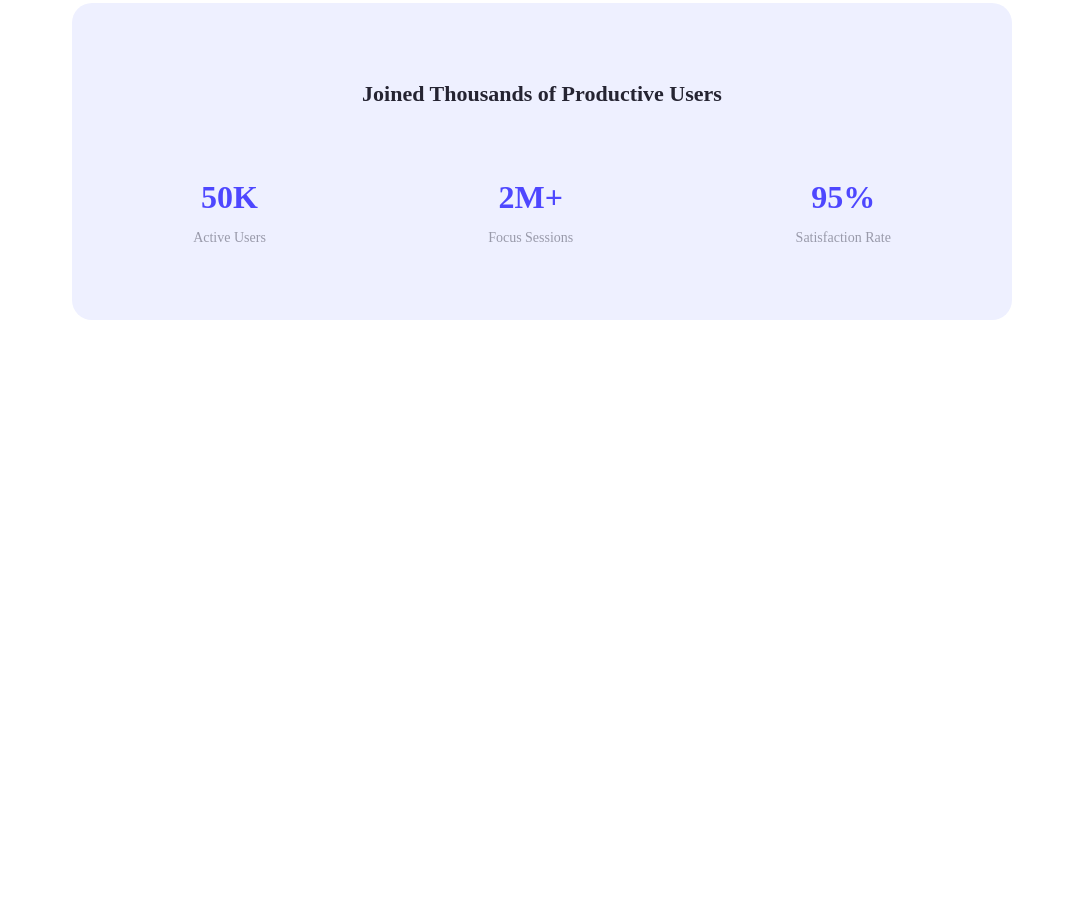
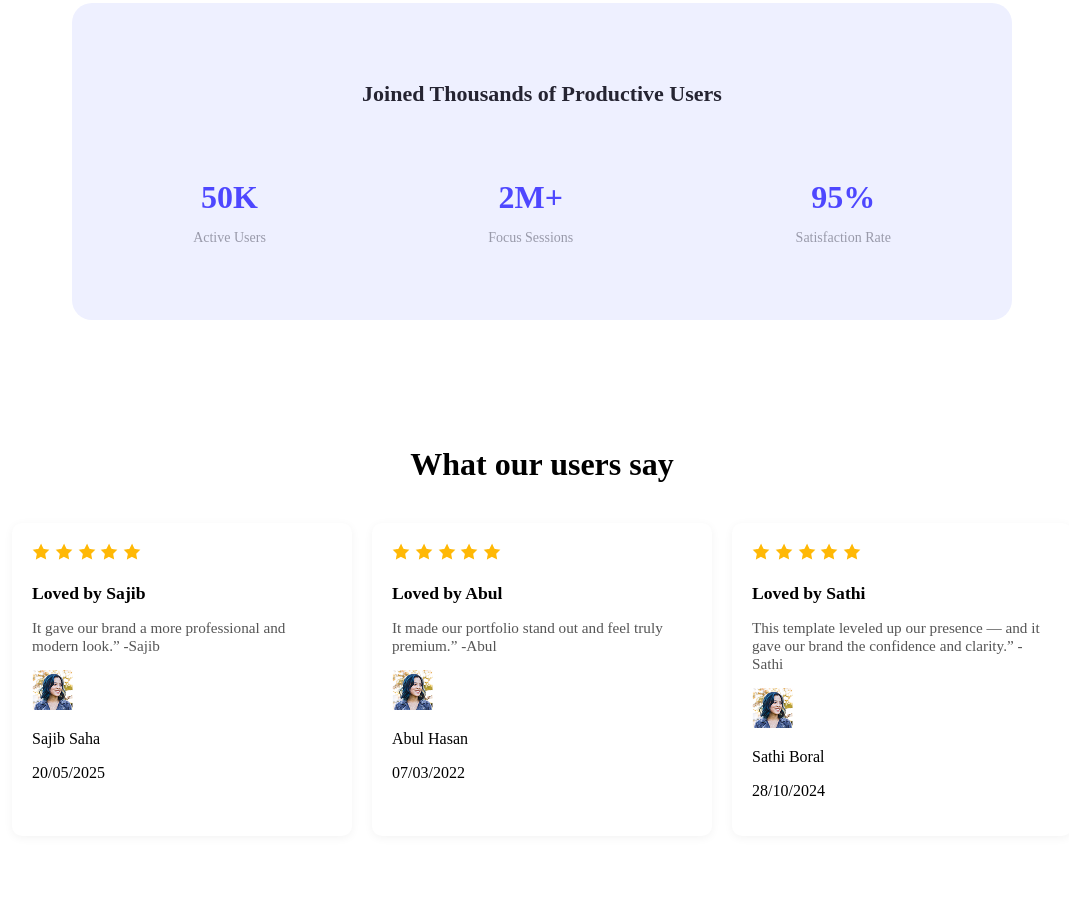
Before and after one commit to SajibSaha207/Assignment-01, a plain HTML site: page index.html in a window 1280 px wide. Shown: the part 1193-2092 px from the top of the page, without its empty margins (98-1167 px from the left). Before the commit the page ends 1553 px from the top, so only its background shows below. Drawn offline with Linux system fonts and the light colour scheme.

Commit message:
Added Feedback section

```diff
--- a/index.html
+++ b/index.html
@@ -55,6 +55,82 @@
   </div>
 </section>
 
+ <!-- Users' Feedback Section -->
+  <section class="feedback-section">
+    <h2 class="feedback-title">What our users say</h2>
+
+    <div class="feedback-container">
+
+      <!-- Feedback Card 1 -->
+      <div class="feedback-card">
+        <div class="stars">
+          <img src="images/Assets/icon-star.png" alt="star">
+          <img src="images/Assets/icon-star.png" alt="star">
+          <img src="images/Assets/icon-star.png" alt="star">
+          <img src="images/Assets/icon-star.png" alt="star">
+          <img src="images/Assets/icon-star.png" alt="star">
+        </div>
+        <h3 class="feedback-heading">Loved by Sajib</h3>
+        <p class="feedback-text">
+         It gave our brand a more professional and modern look.” -Sajib
+        </p>
+        <div class="reviewer">
+          <img src="images/Assets/avatar.png" alt="Reviewer Image">
+          <div class="reviewer-details">
+            <p class="reviewer-name">Sajib Saha</p>
+            <p class="review-date">20/05/2025</p>
+          </div>
+        </div>
+      </div>
+
+      <!-- Feedback Card 2 -->
+      <div class="feedback-card">
+        <div class="stars">
+           <img src="images/Assets/icon-star.png" alt="star">
+           <img src="images/Assets/icon-star.png" alt="star">
+           <img src="images/Assets/icon-star.png" alt="star">
+           <img src="images/Assets/icon-star.png" alt="star">
+           <img src="images/Assets/icon-star.png" alt="star">
+
+        </div>
+        <h3 class="feedback-heading">Loved by Abul</h3>
+        <p class="feedback-text">It made our portfolio stand out and feel truly premium.” -Abul</p>
+
+        <div class="reviewer">
+          <img src="images/Assets/avatar.png" alt="Reviewer Image">
+          <div class="reviewer-details">
+            <p class="reviewer-name">Abul Hasan</p>
+            <p class="review-date">07/03/2022</p>
+          </div>
+        </div>
+      </div>
+
+      <!-- Feedback Card 3 -->
+      <div class="feedback-card">
+        <div class="stars">
+           <img src="images/Assets/icon-star.png" alt="star">
+           <img src="images/Assets/icon-star.png" alt="star">
+           <img src="images/Assets/icon-star.png" alt="star">
+           <img src="images/Assets/icon-star.png" alt="star">
+           <img src="images/Assets/icon-star.png" alt="star">
+        </div>
+        <h3 class="feedback-heading">Loved by Sathi</h3>
+        <p class="feedback-text">
+           This template leveled up our presence — and it gave our brand the confidence and clarity.” -Sathi
+           </p>
+
+        <div class="reviewer">
+          <img src="images/Assets/avatar.png" alt="Reviewer Image">
+          <div class="reviewer-details">
+            <p class="reviewer-name">Sathi Boral</p>
+            <p class="review-date">28/10/2024</p>
+          </div>
+        </div>
+      </div>
+
+    </div>
+  </section>
+
     </main>
 
 
--- a/style/style.css
+++ b/style/style.css
@@ -141,3 +141,50 @@ nav{
   font-size: 14px;
   color: #999aaa;
 }
+
+/* Feedback Section */
+.feedback-section {
+  padding: 60px 20px;
+  text-align: center;
+}
+
+.feedback-title {
+  font-size: 2em;
+  font-weight: bold;
+  margin-bottom: 40px;
+}
+
+.feedback-container {
+  display: flex;
+  gap: 20px;
+  justify-content: center;
+  flex-wrap: wrap;
+}
+
+/* Card Styling */
+.feedback-card {
+  background-color: #ffffff;
+  border-radius: 10px;
+  padding: 20px;
+  width: 300px;
+  box-shadow: 0 2px 10px rgba(0,0,0,0.05);
+  text-align: left;
+}
+
+.stars {
+  color: #f9c10b;
+  font-size: 1.2em;
+  margin-bottom: 10px;
+}
+
+.feedback-heading {
+  font-size: 1.1em;
+  font-weight: bold;
+  margin-bottom: 10px;
+}
+
+.feedback-text {
+  font-size: 0.95em;
+  color: #555;
+  margin-bottom: 15px;
+}
```
